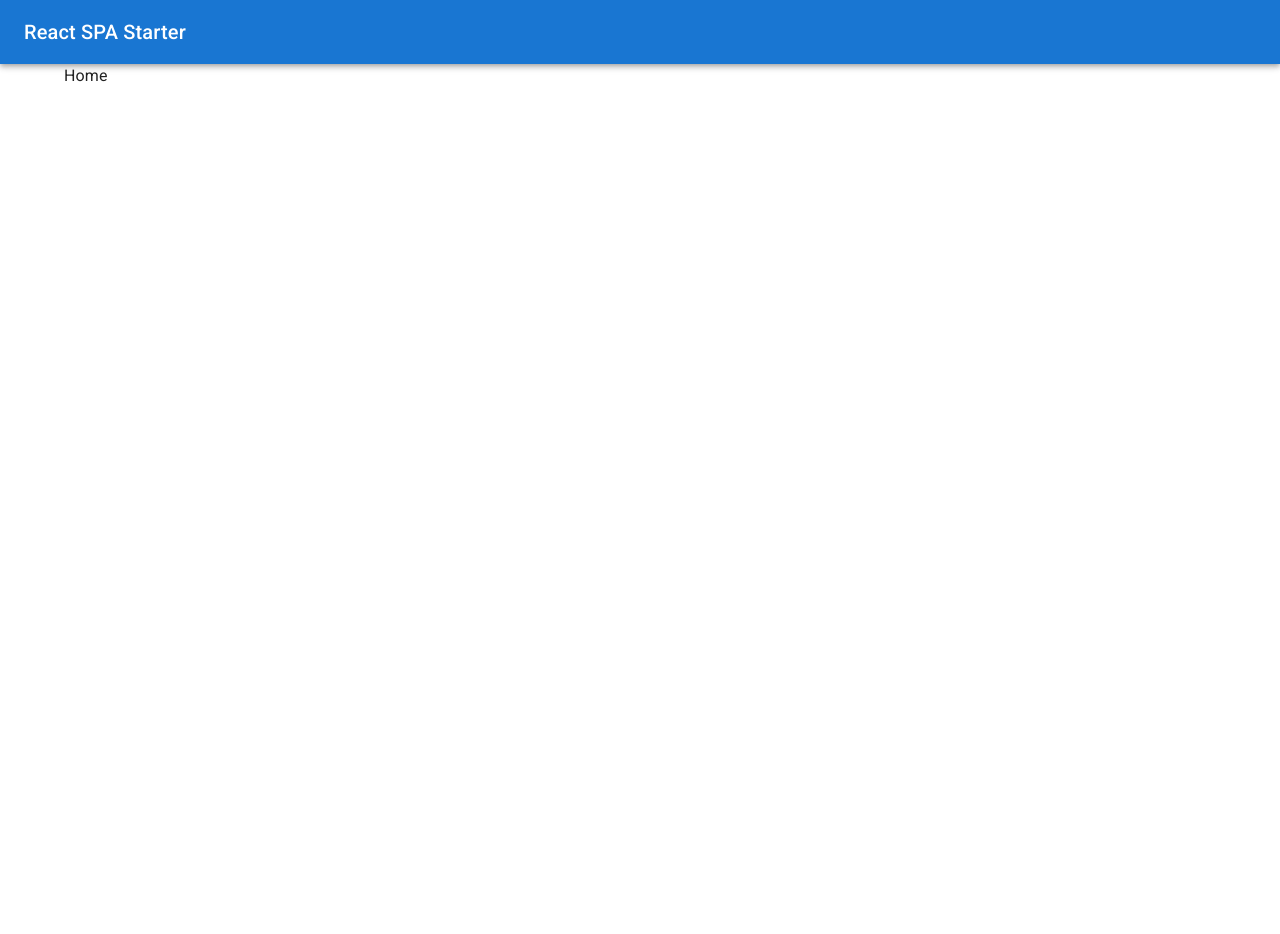
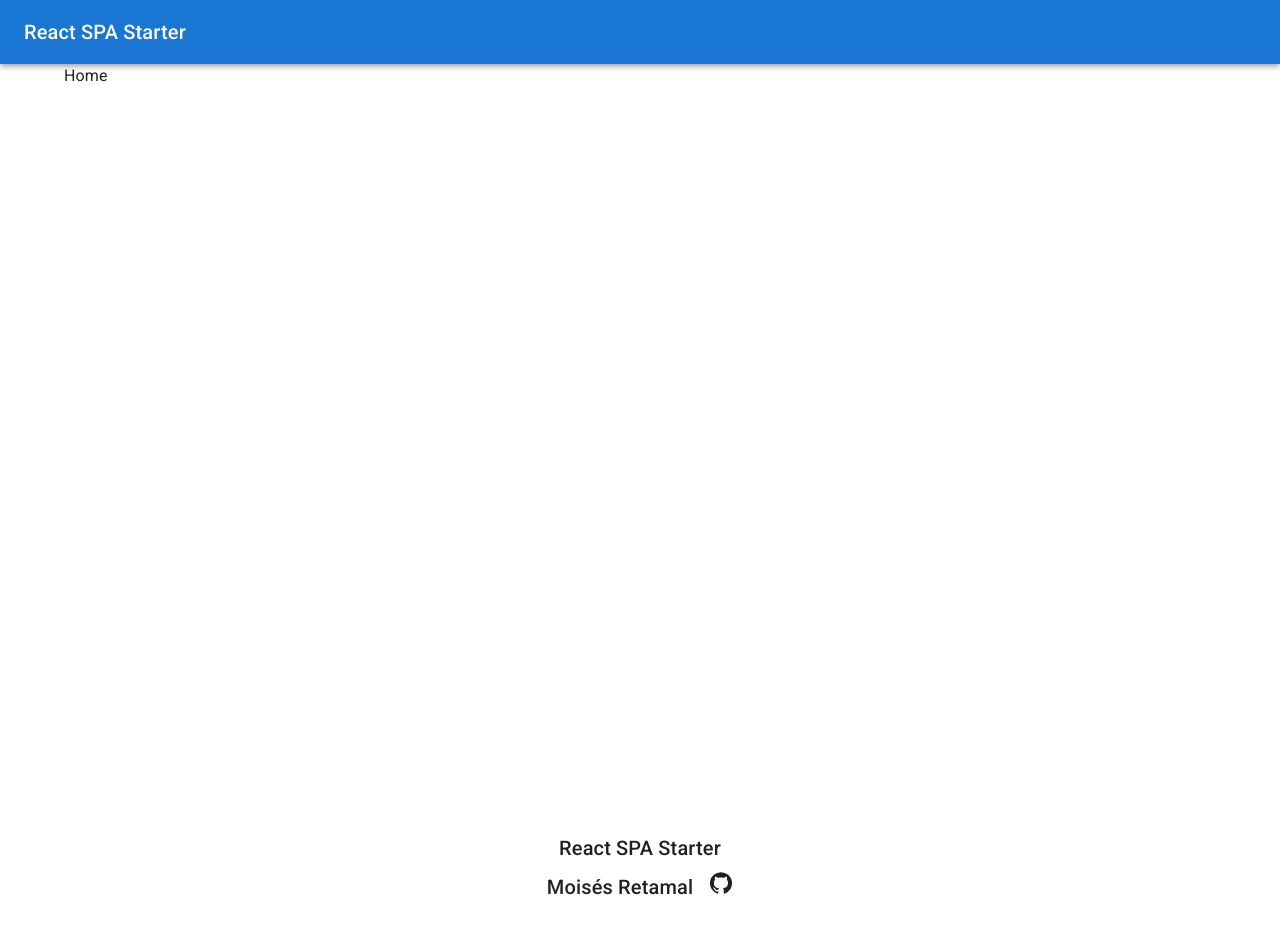
Before and after one commit to meretamal/react-spa-template, a React (Create React App) app: page / in a window 1280 px wide. Before the commit the page ends 800 px from the top, so only its background shows below. Built offline with nearby package versions, Linux system fonts and the light colour scheme; no server answers.

Commit message:
feat(layout): add a footer component

```diff
--- /dev/null
+++ b/src/components/layout/footer.component.jsx
@@ -0,0 +1,28 @@
+import React from 'react';
+import Box from '@mui/material/Box';
+import GitHubIcon from '@mui/icons-material/GitHub';
+import Grid from '@mui/material/Grid';
+import Link from '@mui/material/Link';
+import Typography from '@mui/material/Typography';
+
+export default function Footer() {
+  return (
+    <Box sx={{ p: 4 }}>
+      <Typography align="center" variant="h6" gutterBottom>
+        React SPA Starter
+      </Typography>
+      <Grid container spacing={2} justifyContent="center">
+        <Grid item>
+          <Typography align="center" variant="h6">
+            Moisés Retamal
+          </Typography>
+        </Grid>
+        <Grid item>
+          <Link href="https://github.com/meretamal" color="textPrimary">
+            <GitHubIcon />
+          </Link>
+        </Grid>
+      </Grid>
+    </Box>
+  );
+}
--- a/src/router.jsx
+++ b/src/router.jsx
@@ -1,5 +1,6 @@
 import React from 'react';
 import { BrowserRouter, Routes, Route } from 'react-router-dom';
+import Footer from '@components/layout/footer.component';
 import Home from '@pages/static/home.page';
 import Navbar from '@components/layout/navbar.component';
 
@@ -10,6 +11,7 @@ export default function Router() {
       <Routes>
         <Route path="/" element={<Home />} />
       </Routes>
+      <Footer />
     </BrowserRouter>
   );
 }
```
